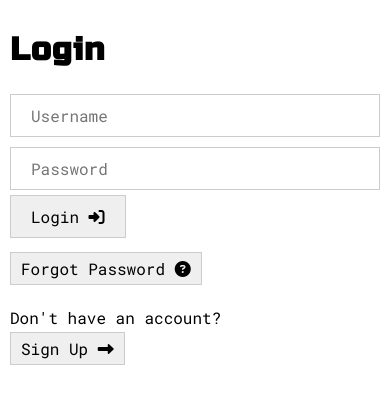
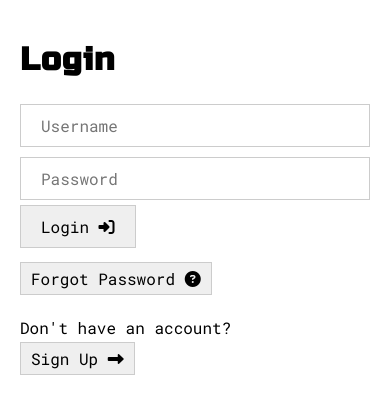
Before and after one commit to noobchirag69/PHP_Authentication, a PHP site: page /PHP_Authentication/ in a window 390 px wide. Shown: the part 60-474 px from the top of the page. Run offline with PHP 8.4, Linux system fonts and the light colour scheme.

Commit message:
Media Query - Mobile

```diff
--- a/styles/style.css
+++ b/styles/style.css
@@ -195,7 +195,7 @@ td {
   .wrapper,
   .welcome {
     border: none;
-    padding: 10px;
+    padding: 20px;
     margin: 20px auto;
   }
 }
```
